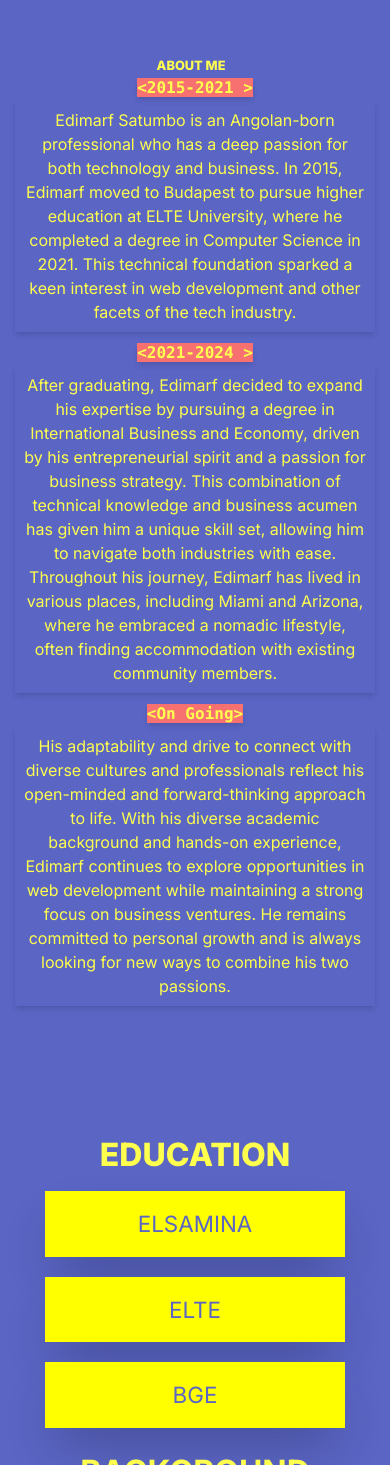
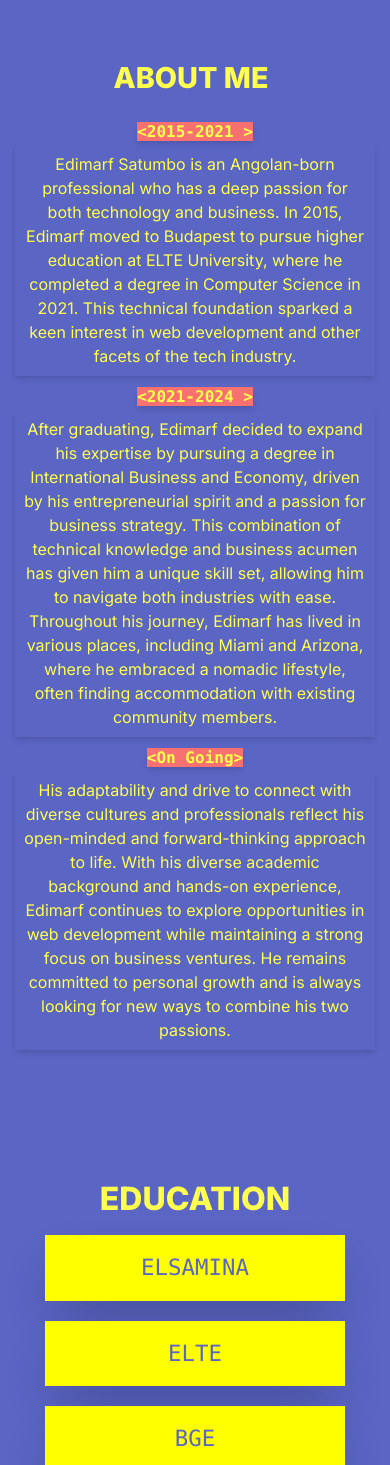
Before and after one commit to Satumbo9/satumbo9, a Next.js app: page / in a window 390 px wide. Shown: the part 535-2000 px from the top of the page. Built offline with nearby package versions, Linux system fonts and the light colour scheme.

Commit message:
UPDATED --> WORK DONE!!

```diff
--- a/app/Components/Pages/ABOUT/page.tsx
+++ b/app/Components/Pages/ABOUT/page.tsx
@@ -22,7 +22,7 @@ export default function AboutPage() {
     <section id="ABOUT" className="flex flex-col items-center md:h-screen">
       <div className="w-full flex flex-col items-center   ">
         <span className="font-bold text-[2em] md:text-[3em] text-center  flex gap-2 2xl:text-[3em] items-center justify-center">
-          <p className="font-extrabold text-[0.40em] md:text-[1em]">ABOUT ME</p>
+          <p className="font-extrabold text-[0.90em] md:text-[1em] mb-5">ABOUT ME</p>
           <p className="">
             {/* {React.createElement(VolumeX, {
               style: GENERAL_ICON_PAGE,
@@ -37,9 +37,7 @@ export default function AboutPage() {
             &lt;2015-2021 &gt;
           </code>
           <p
-            className="mb-2 text-[1.0em] md:text-[1.0em] xl:text-[1.25em] shadow-md p-2
-
-"
+            className="mb-2 text-[1.0em] md:text-[1.0em] xl:text-[1.25em] shadow-md p-2 "
           >
             Edimarf Satumbo is an Angolan-born professional who has a deep
             passion for both technology and business. In 2015, Edimarf moved to
@@ -55,7 +53,7 @@ export default function AboutPage() {
             &lt;2021-2024 &gt;
           </code>
 
-          <p className="mb-2 text-[1.0em] md:text-[1.0em] xl:text-[1.25em] shadow-md p-2">
+          <p className="mb-2 text-[1.0em] md:text-[1.0em] xl:text-[1.25em] shadow-md p-2 ">
             After graduating, Edimarf decided to expand his expertise by
             pursuing a degree in International Business and Economy, driven by
             his entrepreneurial spirit and a passion for business strategy. This
@@ -68,7 +66,7 @@ export default function AboutPage() {
           <code className="font-bold mb-4 mt-2 md:text-[1.30em] shadow-md bg-red-400
 
 ">&lt;On Going&gt;</code>
-          <p className="text-[1.0em] md:text-[1.0em] xl:text-[1.25em]  shadow-md p-2 ">
+          <p className="text-[1.0em] md:text-[1.0em] xl:text-[1.25em]  shadow-md p-2  ">
             His adaptability and drive to connect with diverse cultures and
             professionals reflect his open-minded and forward-thinking approach
             to life. With his diverse academic background and hands-on
--- a/app/Components/Pages/FOOTER/page.tsx
+++ b/app/Components/Pages/FOOTER/page.tsx
@@ -8,7 +8,7 @@ import { FOOTER_ICON_SIZE } from "../../Util/IconsStyle";
 export default function Footer() {
   return (
     <section
-      className={`h-[25vh]    flex justify-center items-center  p-4 bg-[yellow] text-gray-600 font-bold`}
+      className={`h-[50vh] md:h-[25vh]    flex justify-center items-center bg-[yellow] text-[#5a65c4] `}
     >
       <div
         className="flex flex-col justify-center md:flex-row
@@ -23,8 +23,8 @@ export default function Footer() {
             alt="satumbo9 logo"
           />
         </Link>
-        <p className="md:hidden">&copy; by satumbo9</p>
-        <div className=" hidden md:flex md:flex-col p-4 text-center items-center justify-center">
+        <p className="hidden font-bold">&copy; by satumbo9</p>
+        <div className=" md:flex md:flex-col p-4 text-center items-center justify-center">
           <code className="font-bold text-[1.4em] 2xl:text-[1.20em]">
             INFORMATION
           </code>
@@ -35,15 +35,15 @@ export default function Footer() {
             <Link href="#"> <code>inTerviews</code></Link>
           </div>
         </div>
-        <div className=" hidden md:flex md:flex-col p-4 text-center">
+        <div className="  md:flex md:flex-col p-4 text-center">
           <code className="font-bold text-[1.4em] 2xl:text-[1.20em] ">CONTACT</code>
-          <div className="flex flex-col text-center w-[200px] 2xl:text-[1.50em]">
+          <div className="flex flex-col text-center w-[200px] 2xl:text-[1.50em] ">
             <Link href="#"><code>hello@satumbo.com</code></Link>
             <Link href="#"><code>+36309917135</code></Link>
           </div>
         </div>
 
-        <div className=" hidden md:flex md:flex-col p-4 text-center">
+        <div className="  md:flex md:flex-col p-4 text-center">
           <code className="font-bold text-[1.4em] 2xl:text-[1.20em] ">SOCIAL</code>
           <div
             className="flex flex-row text-center w-[200px] 2xl:text-[1.50em] gap-3 items-center justify-center
--- a/app/Components/Util/CardItems.tsx
+++ b/app/Components/Util/CardItems.tsx
@@ -11,16 +11,16 @@ export default function CardItems({
 }) {
   return (
     <div
-      className="flex flex-col text-center items-center justify-center bg-[yellow] text-[#5a65c4] p-4 transition ease-in-out delay-10   hover:bg-[#5a65c4] hover:shadow-lg
+      className="flex flex-col text-center items-center justify-center bg-[yellow] text-[#5a65c4] p-4 transition ease-in-out delay-10 hover:text-[#5a65c4]   hover:bg-white hover:shadow-lg
 
- hover:text-[yellow] duration-100 w-[300px] 2xl:w-[400px]  shadow-2xl
+  duration-100 w-[300px] 2xl:w-[400px]  shadow-2xl
 
  "
       key={id}
     >
-      <p className="text-[1.4em] md:font-bold text-center 2xl:text-[1.20em]">
+      <code className="text-[1.4em] md:font-bold text-center 2xl:text-[1.20em]">
         {title}
-      </p>
+      </code>
       <code className="hidden md:inline-block ml-4 w-[200px] 2xl:w-[200px] mt-3 text-center italic 2xl:text-[1em]">
         &lt;{description}&gt;
       </code>
```
